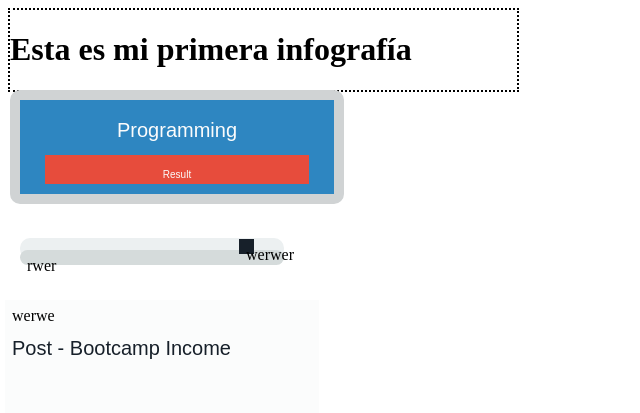
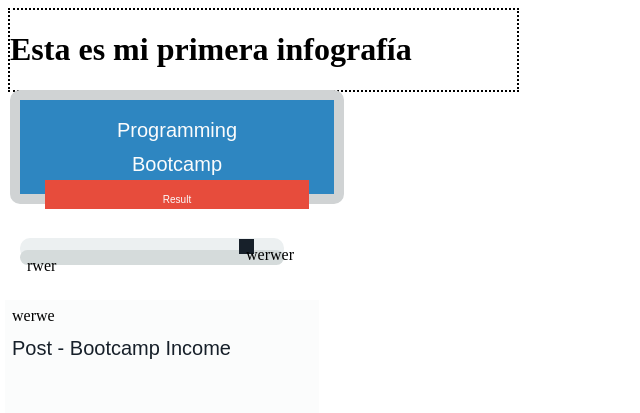
Before and after one commit to MagdaCrista2016/Proyecto_Info, a PHP site: page /index.html in a window 1280 px wide. Shown: the top 413 px of the page, without its empty margins (0-640 px from the left). Run offline with PHP 8.4, Linux system fonts and the light colour scheme.

Commit message:
Modificacion_Infografia_25_09_2016_8:20pm

```diff
--- a/css/main.css
+++ b/css/main.css
@@ -14,7 +14,7 @@
 div {
 padding:7px; background-color:  #e74c3c ; width:250px; height:25px; position:absolute; }
 
-#caja1{ border-color:#e74c3c; top: 155px; left: 45px; height: 15px; }
+#caja1{ border-color:#e74c3c; top: 180px; left: 45px; height: 15px; }
 #caja2{  background-color: #ecf0f1;border-color: #ebedef; top: 238px; left: 20px; height: 7px;
 border-radius: 10px 10px 10px 10px;
 }
```
